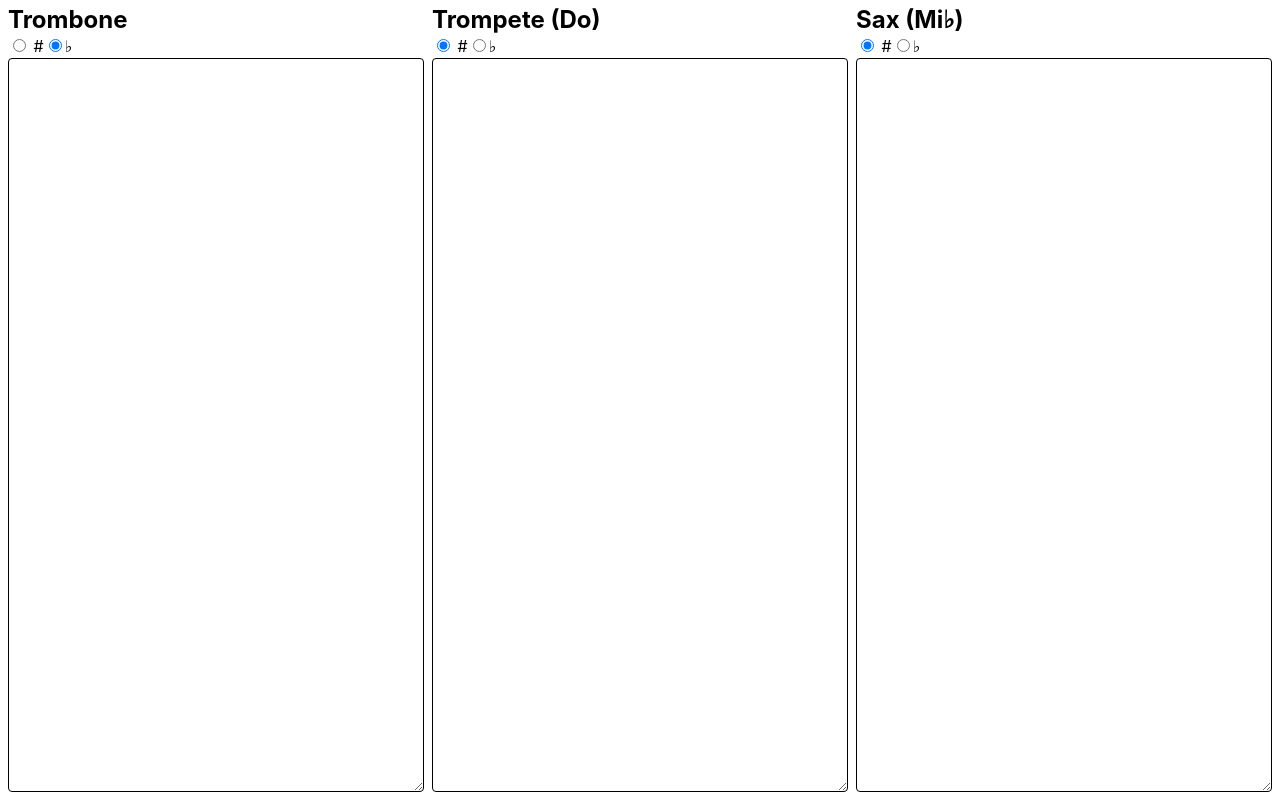
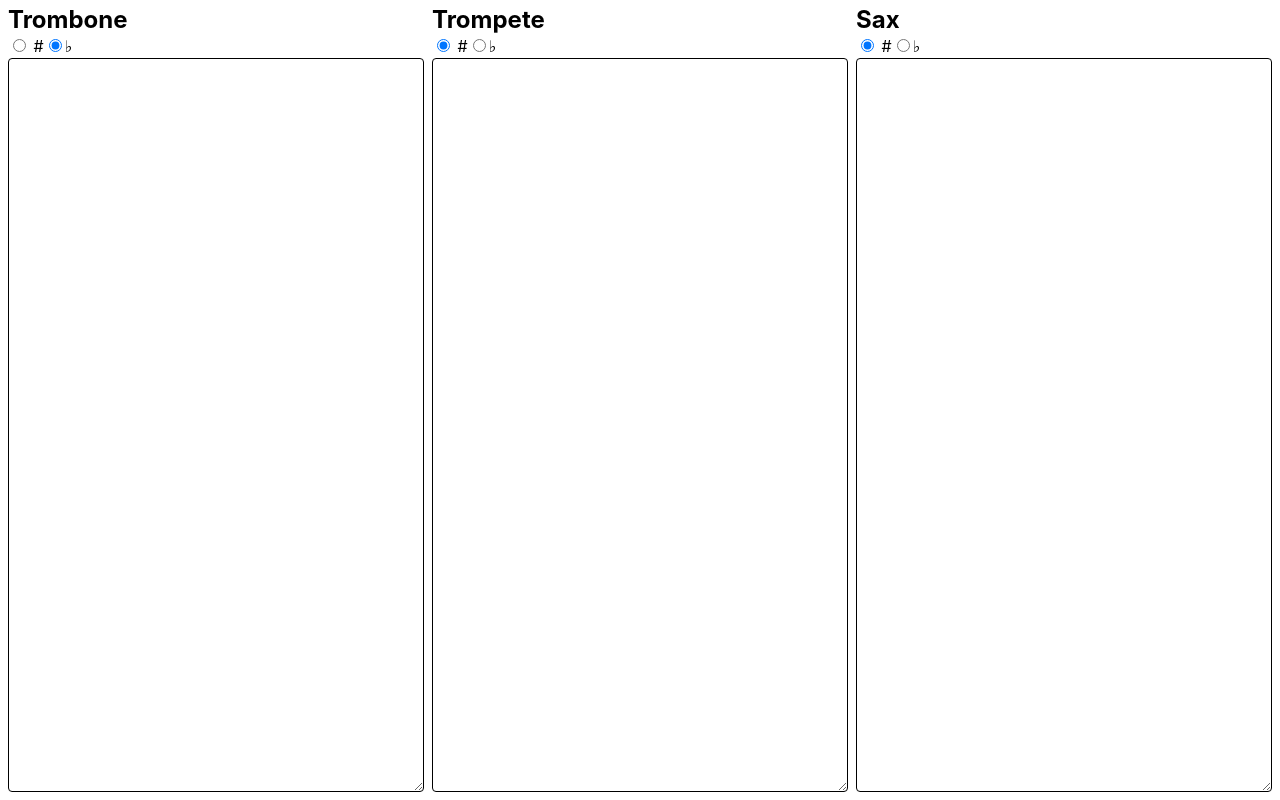
Before and after one commit to euharrison/colinhas, a React (Create React App) app: page / in a window 1280 px wide. Built offline with nearby package versions, Linux system fonts and the light colour scheme.

Commit message:
update instrument title

```diff
--- a/src/App.tsx
+++ b/src/App.tsx
@@ -37,7 +37,7 @@ function App() {
         onChangeAccidental={setTromboneAccidental}
       />
       <Instrument
-        label="Trompete (Do)"
+        label="Trompete"
         accidental={trumpetAccidental}
         offset={trumpetOffset}
         value={getOutput(
@@ -49,7 +49,7 @@ function App() {
         onChangeAccidental={setTrumpetAccidental}
       />
       <Instrument
-        label="Sax (Mi♭)"
+        label="Sax"
         accidental={saxAccidental}
         offset={saxOffset}
         value={getOutput(
```
